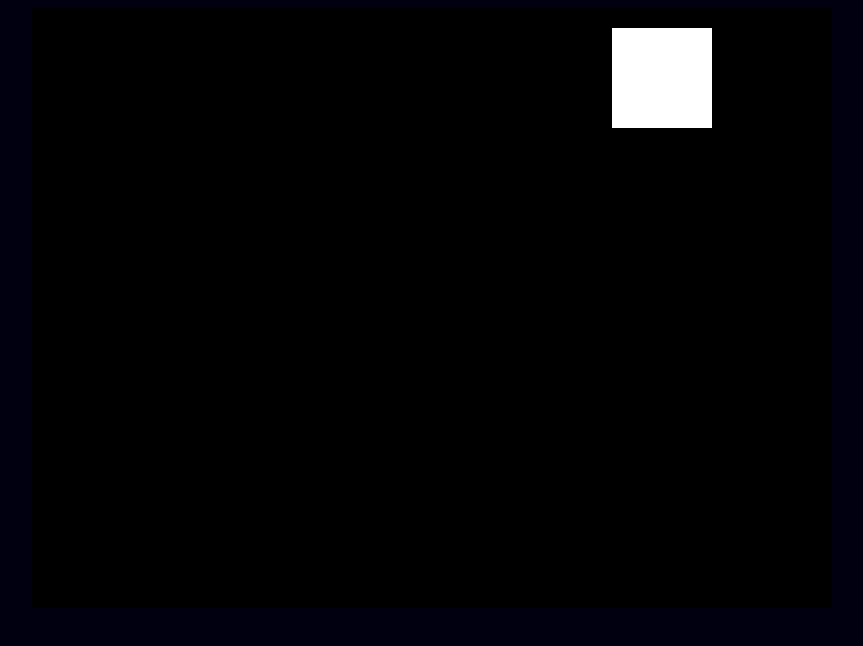
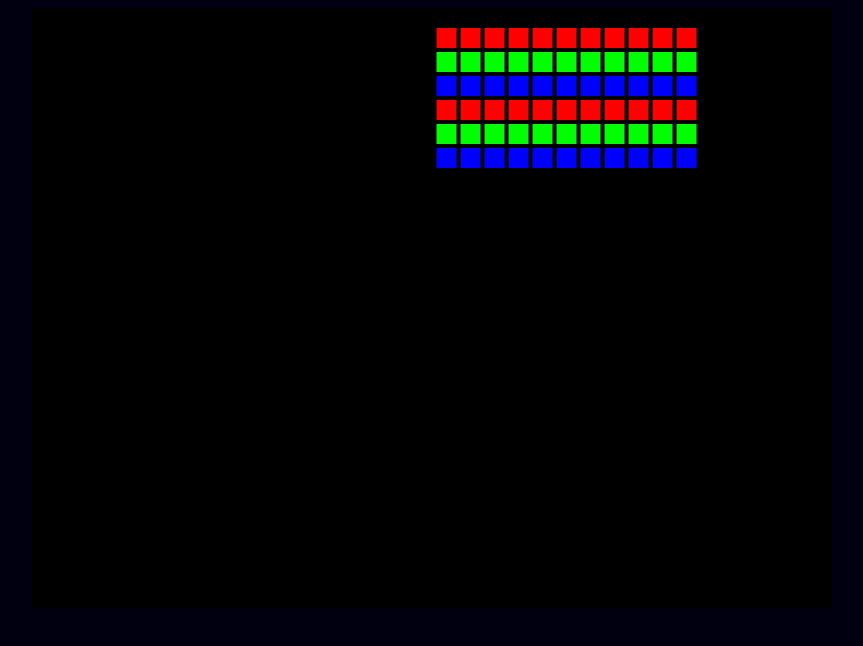
Before and after one commit to MCluck90/psykick2d, a plain HTML site: page index.html in a window 1280 px wide. Shown: the whole page, without its empty margins (208-1071 px from the left). Drawn offline with Linux system fonts and the light colour scheme.

Commit message:
Invaders now properly move based on rows

```diff
--- a/index.html
+++ b/index.html
@@ -1,7 +1,7 @@
 <!DOCTYPE html>
 <html>
 <head>
-    <title>Castlevania* - March '13</title>
+    <title>Space Invaders* - March '13</title>
     <link rel="stylesheet" href="css/style.css" />
 </head>
 <body>
--- a/js/game/main.js
+++ b/js/game/main.js
@@ -6,28 +6,37 @@
             height: 600
         });
 
-    var rectComponent = new Psykick.Components.Rectangle({
-            x: 80,
-            y: 20,
-            w: 100,
-            h: 100
-        }),
-        colorComponent = new Psykick.Components.Color({
-            colors: ["#FFF"]
-        }),
-        entity = world.createEntity(),
-        layer = world.createLayer(),
-        drawSystem = new Game.Systems.DrawRect();
+    var layer = world.createLayer(),
+        drawSys = new Game.Systems.DrawRect(),
+        moveSys = new Game.Systems.MoveInvaders();
 
-    entity.addComponent(rectComponent);
-    entity.addComponent(colorComponent);
-    drawSystem.addEntity(entity);
-    layer.addSystem(drawSystem);
-    layer.addEntity(entity);
+    layer.addSystem(drawSys);
+    layer.addSystem(moveSys);
+
+    // Generate "invaders"
+    for (var i = 0; i < 11; i++) {
+        for (var j = 0; j < 6; j++) {
+            var color = (j % 3 === 0) ? "#F00" :
+                        (j % 3 === 1) ? "#0F0" : "#00F",
+                entity = world.createEntity(),
+                rect = new Psykick.Components.Rectangle({
+                    x: 80 + (24 * i),
+                    y: 20 + (24 * j),
+                    w: 20,
+                    h: 20
+                }),
+                color = new Psykick.Components.Color({
+                    colors: [color]
+                });
+
+            entity.addComponent(rect);
+            entity.addComponent(color);
+            drawSys.addEntity(entity);
+            moveSys.addEntity(entity);
+            layer.addEntity(entity);
+        }
+    }
+
     world.pushLayer(layer);
 
-    var moveSys = new Game.Systems.MoveInvaders();
-    moveSys.addEntity(entity);
-    layer.addSystem(moveSys);
-
 })();
--- a/js/game/systems/move-invaders.js
+++ b/js/game/systems/move-invaders.js
@@ -1,7 +1,12 @@
+/**
+ * Moves invaders in a row
+ * @constructor
+ * @inherit Psykick.BehaviorSystem
+ */
 Game.Systems.MoveInvaders = function() {
     this.Speed = 100;
     this.MoveRight = true;
-    this.Margin = 80;
+    this.Margin = 48;
     this.RequiredComponents = ["Rectangle"];
 };
 
@@ -14,27 +19,56 @@ Psykick.Helper.extend(Game.Systems.MoveInvaders, Psykick.BehaviorSystem);
 Game.Systems.MoveInvaders.prototype.update = function(delta) {
     var canvas = this.Parent.c.canvas,
         cWidth = canvas.width,
-        cHeight = canvas.height,
-        moveRightNext = !this.MoveRight;
+        moveRightNext = !this.MoveRight,
+        rowContainer = {},
+        rowKeys = [],
+        xChange = this.Speed * delta;
 
+    // Organize by row
     for (var i = 0, len = this.ActionOrder.length; i < len; i++) {
         var entity = this.ActionOrder[i],
-            rect = entity.getComponent("Rectangle"),
-            xChange = this.Speed * delta;
+            rect = entity.getComponent("Rectangle");
 
-        if (!this.MoveRight) {
-            xChange *= -1;
+        if (typeof rowContainer[rect.y] === 'undefined') {
+            var rowBucket = [];
+            rowBucket.min = rect.x;
+            rowBucket.max = rect.x + rect.w;
+            rowContainer[rect.y] = rowBucket;
+            rowKeys.push(rect.y);
         }
 
-        rect.x += xChange;
-        if (rect.x + rect.w > cWidth - this.Margin) {
-            rect.x = cWidth - this.Margin - rect.w;
-            moveRightNext = true;
-            rect.y += rect.h / 4;
-        } else if (rect.x < this.Margin) {
-            rect.x = this.Margin;
-            moveRightNext = false;
-            rect.y += rect.h / 4;
+        rowContainer[rect.y].push(rect);
+
+        if (rect.x < rowContainer[rect.y].min) {
+            rowContainer[rect.y].min = rect.x;
+        } else if (rect.x + rect.w > rowContainer[rect.y].max) {
+            rowContainer[rect.y].max = rect.x + rect.w;
+        }
+    }
+
+    rowKeys.sort();
+
+    for (var i = 0, numOfKeys = rowKeys.length; i < numOfKeys; i++) {
+        var key = rowKeys[i],
+            row = rowContainer[key],
+            rowChange = xChange;
+
+        if (this.MoveRight) {
+            if (row.max + rowChange > cWidth - this.Margin) {
+                rowChange = cWidth - this.Margin - row.max;
+                moveRightNext = true;
+            }
+        } else {
+            rowChange *= -1;
+
+            if (row.min + rowChange < this.Margin) {
+                rowChange = this.Margin - row.min;
+                moveRightNext = false;
+            }
+        }
+
+        for (var j = 0, len = row.length; j < len; j++) {
+            row[j].x += rowChange;
         }
     }
 
```
Also changed, not shown: js/game/components/invader.js (added, +21 -0 lines).
